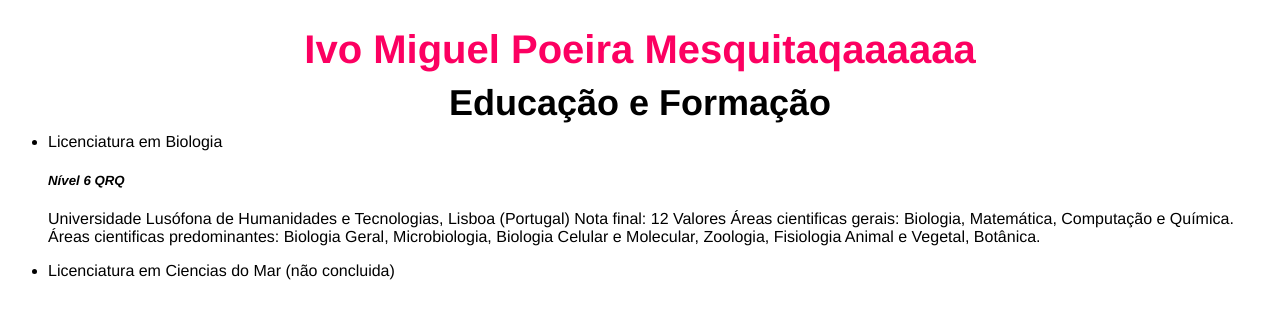
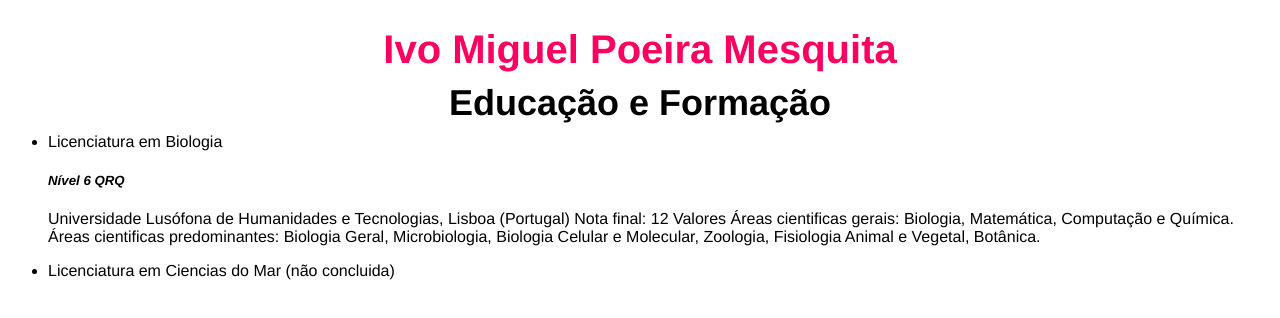
Before and after one commit to ivomesquita/cv, a plain HTML site: page index.html in a window 1280 px wide. Drawn offline with Linux system fonts and the light colour scheme.

Commit message:
Fixed typo

```diff
--- a/index.html
+++ b/index.html
@@ -62,7 +62,7 @@
     </head>
     <body>
 
-        <h1>Ivo Miguel Poeira Mesquitaqaaaaaa</h1>
+        <h1>Ivo Miguel Poeira Mesquita</h1>
 
         <h2>Educação e Formação</h2>
 
```
